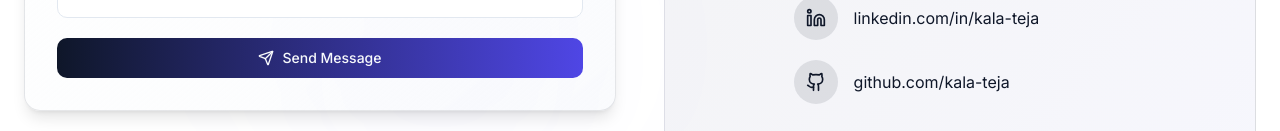
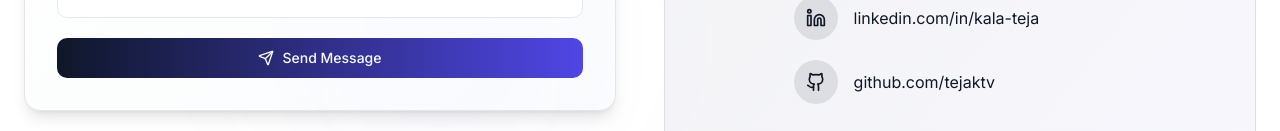
Before and after one commit to tejaktv/teja-portfolio, a React (Vite) app: page /contact in a window 1280 px wide. Shown: the part 669-800 px from the top of the page. Built offline with nearby package versions, Linux system fonts and the light colour scheme; a web font is replaced by a local one.

Commit message:
Add GitHub link
Add GitHub link to the footer.

```diff
--- a/src/components/Footer.tsx
+++ b/src/components/Footer.tsx
@@ -1,4 +1,3 @@
-
 import { Link } from "react-router-dom";
 
 export const Footer = () => {
@@ -15,7 +14,7 @@ export const Footer = () => {
             </p>
             <div className="flex space-x-4">
               <a
-                href="https://github.com"
+                href="https://github.com/tejaktv"
                 target="_blank"
                 rel="noopener noreferrer"
                 className="text-white/80 hover:text-white transition-colors"
@@ -73,7 +72,7 @@ export const Footer = () => {
             <ul className="space-y-2">
               <li className="flex items-center text-white/80">
                 <svg className="w-5 h-5 mr-2" fill="none" stroke="currentColor" viewBox="0 0 24 24" xmlns="http://www.w3.org/2000/svg">
-                  <path strokeLinecap="round" strokeLinejoin="round" strokeWidth="2" d="M3 8l7.89 5.26a2 2 0 002.22 0L21 8M5 19h14a2 2 0 002-2V7a2 2 0 00-2-2H5a2 2 0 00-2 2v10a2 2 0 002 2z"></path>
+                  <path strokeLinecap="round" strokeLinejoin="round" strokeWidth="2" d="M3 8l7.89 5.26a2 2 0 012.22 0L21 8M5 19h14a2 2 0 002-2V7a2 2 0 00-2-2H5a2 2 0 00-2 2v10a2 2 0 002 2z"></path>
                 </svg>
                 <a href="mailto:teja.ktv10@gmail.com" className="hover:text-white transition-colors">teja.ktv10@gmail.com</a>
               </li>
--- a/src/pages/Contact.tsx
+++ b/src/pages/Contact.tsx
@@ -1,4 +1,3 @@
-
 import { useState, useEffect, useRef } from "react";
 import { cn } from "@/lib/utils";
 import { Button } from "@/components/ui/button";
@@ -26,7 +25,6 @@ const ContactPage = () => {
   const formRef = useRef<HTMLFormElement>(null);
   const { toast } = useToast();
 
-  // Form state
   const [name, setName] = useState("");
   const [email, setEmail] = useState("");
   const [message, setMessage] = useState("");
@@ -53,7 +51,6 @@ const ContactPage = () => {
 
     setIsSubmitting(true);
 
-    // Simulate form submission
     setTimeout(() => {
       setIsSubmitting(false);
       setFormSubmitted(true);
@@ -73,7 +70,6 @@ const ContactPage = () => {
 
   return (
     <div className="min-h-screen py-24 md:py-32 relative overflow-hidden">
-      {/* Background elements */}
       <div className="absolute -z-10 top-0 right-0 h-[50vh] w-[50vh] rounded-full bg-primary/5 blur-[80px]"></div>
       <div className="absolute -z-10 bottom-0 left-0 h-[40vh] w-[40vh] rounded-full bg-primary/5 blur-[60px]"></div>
       <div className="absolute -z-10 top-1/3 left-1/4 h-[30vh] w-[30vh] rounded-full bg-indigo-500/5 blur-[100px]"></div>
@@ -87,7 +83,6 @@ const ContactPage = () => {
         </h1>
 
         <div className="grid grid-cols-1 md:grid-cols-2 gap-12 mt-12">
-          {/* Contact form */}
           <div className={cn(
             "opacity-0 order-2 md:order-1",
             isVisible && "animate-fade-in delay-100"
@@ -164,7 +159,6 @@ const ContactPage = () => {
             </div>
           </div>
 
-          {/* Contact information */}
           <div className={cn(
             "opacity-0 relative order-1 md:order-2",
             isVisible && "animate-fade-in delay-200"
@@ -235,8 +229,8 @@ const ContactPage = () => {
                       <div className="p-3 rounded-full bg-primary/10">
                         <Github className="w-5 h-5 text-primary" />
                       </div>
-                      <a href="https://github.com" target="_blank" rel="noopener noreferrer" className="text-primary hover:underline group relative">
-                        github.com/kala-teja
+                      <a href="https://github.com/tejaktv" target="_blank" rel="noopener noreferrer" className="text-primary hover:underline group relative">
+                        github.com/tejaktv
                         <span className="absolute bottom-0 left-0 w-0 h-0.5 bg-primary transition-all duration-300 group-hover:w-full"></span>
                       </a>
                     </div>
@@ -251,7 +245,6 @@ const ContactPage = () => {
                 </div>
               </div>
 
-              {/* Location and time */}
               <div className="mt-8 flex flex-col space-y-4">
                 <div className="flex items-center gap-3">
                   <Map className="text-primary/70 w-5 h-5" />
@@ -268,7 +261,7 @@ const ContactPage = () => {
                    className="p-2 rounded-full bg-primary/10 hover:bg-primary/20 transition-colors">
                   <Twitter className="w-5 h-5 text-primary" />
                 </a>
-                <a href="https://github.com" target="_blank" rel="noopener noreferrer"
+                <a href="https://github.com/tejaktv" target="_blank" rel="noopener noreferrer"
                    className="p-2 rounded-full bg-primary/10 hover:bg-primary/20 transition-colors">
                   <Github className="w-5 h-5 text-primary" />
                 </a>
@@ -281,7 +274,6 @@ const ContactPage = () => {
           </div>
         </div>
 
-        {/* FAQ Section */}
         <div className={cn(
           "mt-24 opacity-0",
           isVisible && "animate-fade-in delay-300"
```
